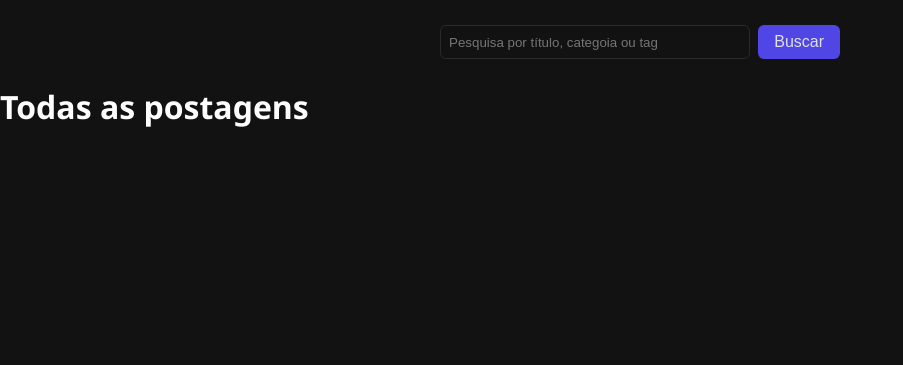
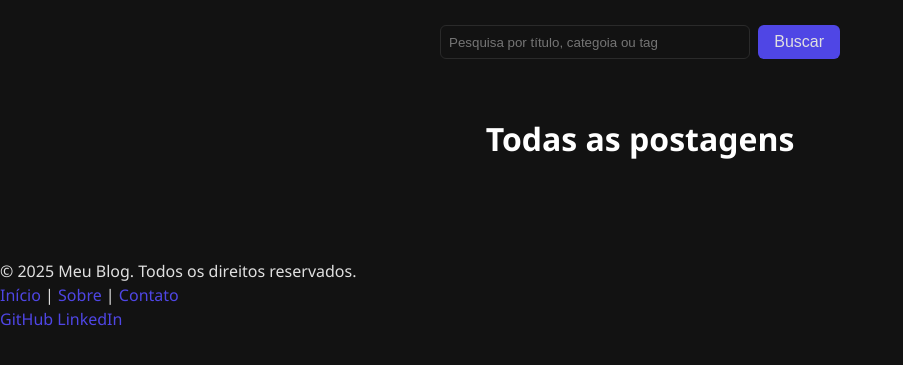
Before and after one commit to gok2001/projeto-blog, a Django app: page / in a window 1280 px wide. Shown: the part 59-424 px from the top of the page, without its empty margins (0-903 px from the left). Run offline with Django 5.2, Linux system fonts and the light colour scheme; data that the repository does not hold is empty.

Commit message:
Adiciona footer e envolve com uma div o conteúdo da página principal

```diff
--- a/posts/templates/posts/post_list.html
+++ b/posts/templates/posts/post_list.html
@@ -1,6 +1,7 @@
 {% extends "global/base.html" %}
 
 {% block content %}
+    <div class="home-content">
         {% if category %}
             <h1>Postagens em categoria: {{ category.name }}</h1>
         {% elif tag %}
@@ -18,4 +19,5 @@
                 </article>
             {% endfor %}
         </main>
+    </div>
 {% endblock content %}
--- a/static/global/css/style.css
+++ b/static/global/css/style.css
@@ -103,7 +103,7 @@ h1, h2, h3, h4, h5, h6 {
 /* ===============================
    NAVBAR
    =============================== */
-nav {
+.header-navbar {
     position: fixed;
     top: 0;
     left: 0;
@@ -275,6 +275,17 @@ input[type="search"]:focus, textarea:focus {
 /* ===============================
    POSTS - LISTAGEM
    =============================== */
+.home-content {
+    max-width: 1200px;
+    margin: 0 auto;
+    padding: var(--padding-lg) var(--padding-md);
+}
+
+.home-content h1 {
+    text-align: center;
+    margin-bottom: var(--padding-lg);
+}
+
 .posts-container {
     max-width: 1200px;
     margin: 2rem auto;
--- a/templates/global/base.html
+++ b/templates/global/base.html
@@ -9,7 +9,7 @@
     <script src="{% static "global/scripts/scripts.js" %}"></script>
 </head>
 <body>
-    <nav>
+    <nav class="header-navbar">
         <a href="{% url "posts:index" %}" class="home-link">Home</a>
 
         <div class="nav-right">
@@ -52,5 +52,20 @@
     {% endif %}
 
     {% block content %}{% endblock content %}
+
+    <footer>
+        <div class="footer-content">
+            <p>&copy; {% now "Y" %} Meu Blog. Todos os direitos reservados.</p>
+            <nav>
+                <a href="{% url "posts:index" %}">Início</a> |
+                <a href="#">Sobre</a> |
+                <a href="#">Contato</a>
+            </nav>
+            <div class="social">
+                <a href="https://github.com/gok2001" target="_blank">GitHub</a>
+                <a href="https://www.linkedin.com/in/guilherme-orige-kernbichler-387899333" target="_blank">LinkedIn</a>
+            </div>
+        </div>
+    </footer>
 </body>
 </html>
```
Lines whose indentation alone changed are shown as unchanged.
